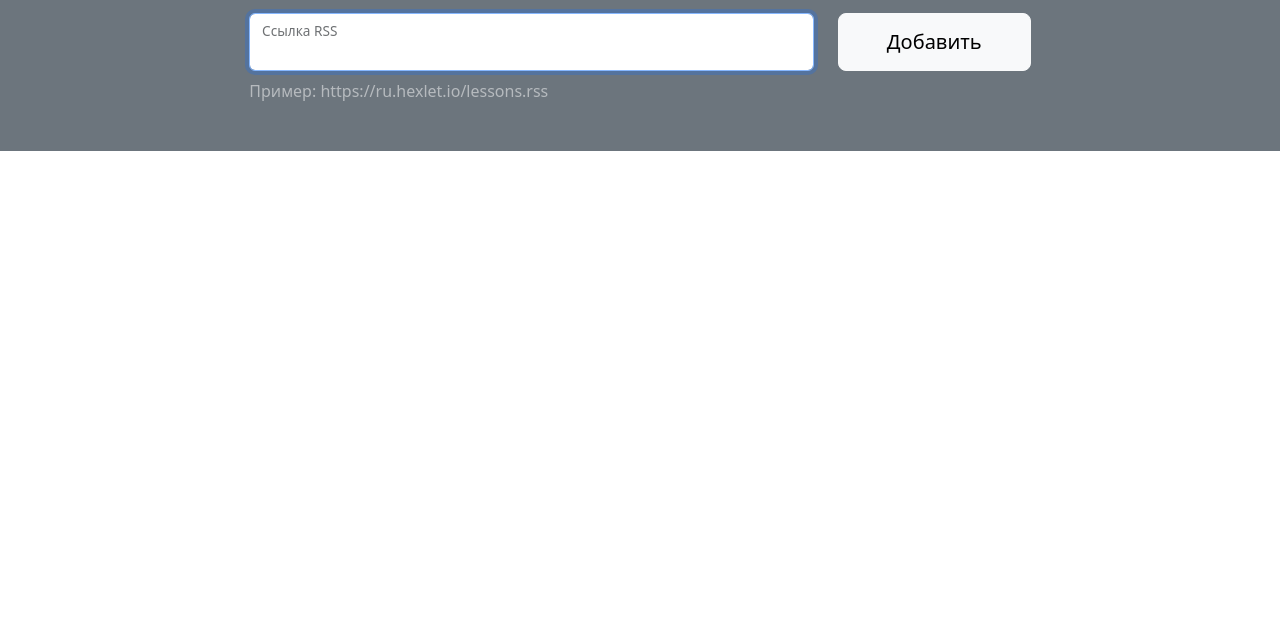
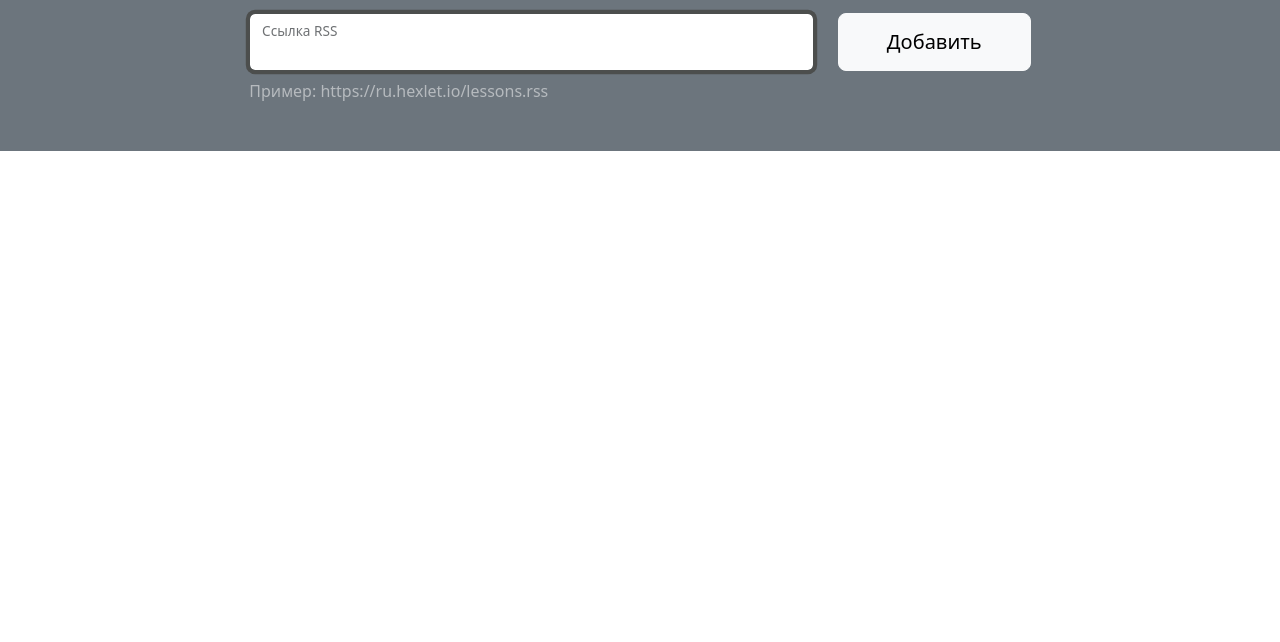
Before and after one commit to arzartden/frontend-project-lvl3, a website built with webpack: page index.html in a window 1280 px wide. Shown: the part 158-800 px from the top of the page. Built offline with nearby package versions, Linux system fonts and the light colour scheme.

Commit message:
add style for form-control

```diff
--- a/src/style.scss
+++ b/src/style.scss
@@ -1 +1,6 @@
 @import "~bootstrap/scss/bootstrap";
+
+.form-control:focus {
+  border-color: #4c4e4d;
+  box-shadow: 0 0 0 0.2rem #4c4e4d;;
+}
```
